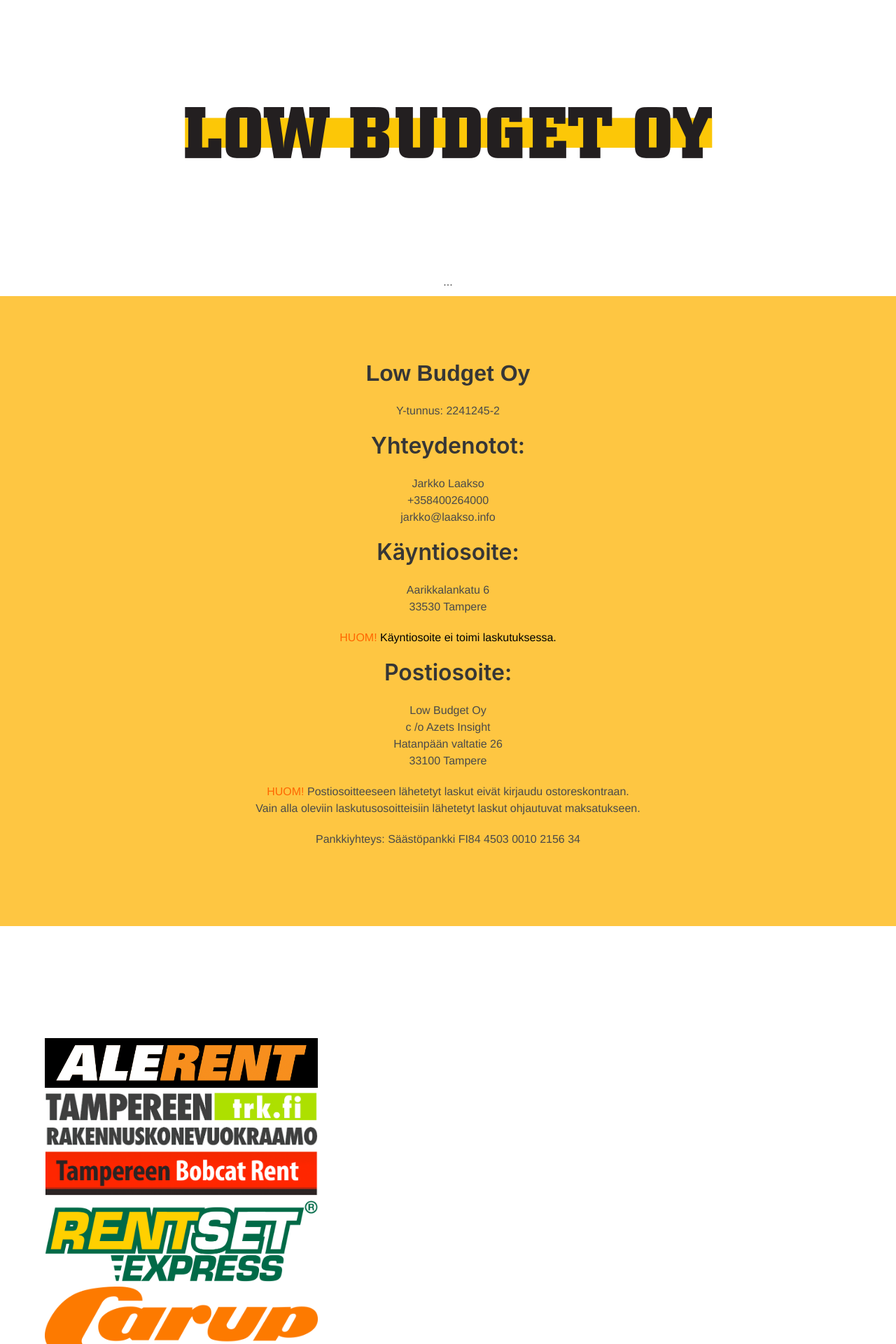
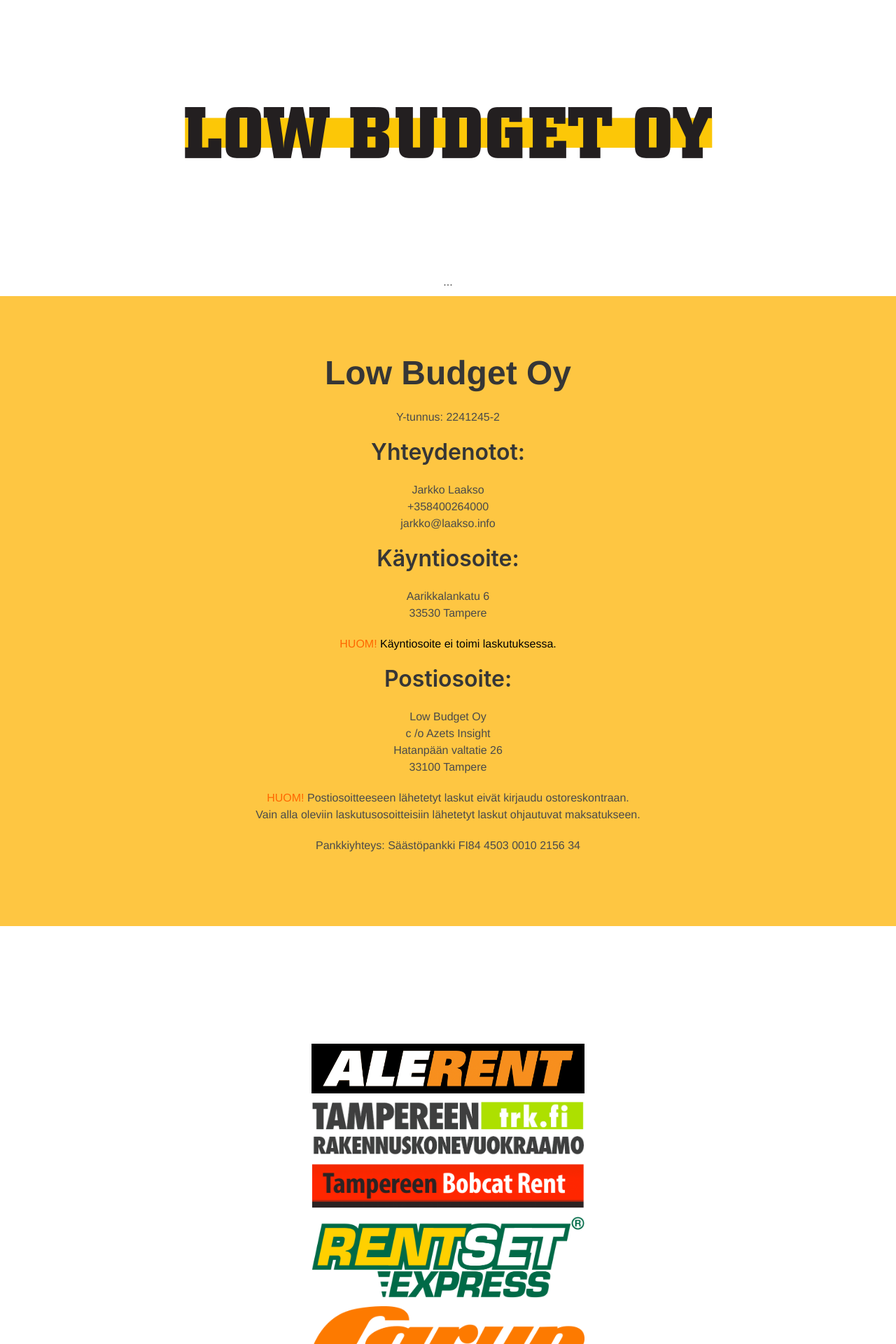
Before and after one commit to lowbmoi/lowbudgetfi, a Jekyll site: the page built from index.md, in a window 1280 px wide. Shown: the top 1920 px of the page at 70% size. Built offline with Jekyll 4.4.1, drawn with Linux system fonts in a browser that asks for light colours; nearby versions of some CDN libraries.

Commit message:
Adjustments to layout

```diff
--- a/_layouts/front.html
+++ b/_layouts/front.html
@@ -34,7 +34,27 @@
       .bg-gray { background-color: #eeeeee; }
       .bg-yellow { background-color: #fec642; }
 
-      .banner { max-width: 390px; }
+      .banner { max-width: 390px; margin: 5px 0px 5px 0px;}
+
+
+
+      /* isommassa kuin mobiili */
+
+      @media screen and (min-width: 769px) {
+        .logo-container {max-width: 800px;}
+      }
+
+
+      /* mobiilikoossa */
+
+      @media screen and (max-width: 766px) {
+        .logo-container {max-width: 200px;}
+        /*.add-margin-in-mobile {margin-top: 30px;}*/
+      }
+
+
+      .logo-wrapper { max-width: 200px; margin: 10px 0px 10px 0px; }
+
 
 
     </style>
@@ -48,7 +68,7 @@
 
 
 
-    <!-- full height hero -->
+    <!-- LOGO HERO -->
 
 
     <section class="hero is-medium">
@@ -92,7 +112,7 @@
 
 
 
-    <!-- full height hero -->
+    <!-- CONTACT HERO -->
 
 
     <section class="hero is-fullheight bg-yellow" id="contact">
@@ -107,7 +127,7 @@
       <div class="hero-body">
         <div class="container has-text-centered">
 
-          <h1 class="title">Low Budget Oy</h2>
+          <h1 class="title is-1">Low Budget Oy</h2>
 
           <p>Y-tunnus: 2241245-2</p>
 
@@ -160,7 +180,7 @@
 
       <!-- Hero content: will be in the middle -->
       <div class="hero-body">
-        <div class="container has-text-centered">
+        <div class="container has-text-centered" style="max-width: 390px;">
 
 
           <div class="banner">
@@ -209,7 +229,6 @@
         <nav class="tabs is-boxed is-fullwidth">
           <div class="container">
 
-            <a href="#contact">...</a>
 
           </div>
         </nav>
@@ -222,61 +241,53 @@
 
 
 
-    <!-- MERITS -->
+    <!-- REFERENCES HERO -->
 
 
-    <section class="hero is-successi is-fullheight">
-      <!-- Hero head: will stick at the top -->
-      <div class="hero-head">
+
+    <div class="container has-text-centered logo-container">
+
+
+      <div class="columns">
+
+
+        <div class="column logo-wrapper">
+
+          <a href="http://www.yrittajat.fi/pirkanmaanyrittajat">
+            <img src="https://www.yrittajat.fi/sites/default/files/sy_jasenyritys_2017_200x100px.png" alt="pirkanmaan-yrittajat.png" />
+          </a>
+
+        </div>
+
+        <div class="column logo-wrapper">
+
+          <a href="http://www.tampere.chamber.fi/">
+            <img src="img/tampereen_kauppakamari.jpg" alt="Tampereen kauppakamari" />
+          </a>
+
+        </div>
+
+        <div class="column logo-wrapper">
+
+          <a href="https://www.tilaajavastuu.fi/?yt=2241245-2">
+            <img src="img/tilaajavastuu.png" alt="Tilaajavastuu" />
+          </a>
+
+        </div>
+
+        <div class="column logo-wrapper">
+
+          <a href="#">
+            <img src="img/aaa-logo.png" alt="AAA - Korkein luottoluokitus" />
+          </a>
+
+        </div>
+
 
       </div>
 
 
-
-      <!-- Hero content: will be in the middle -->
-      <div class="hero-body">
-        <div class="container has-text-centered">
-
-          <div>
-            <a href="http://www.yrittajat.fi/pirkanmaanyrittajat">
-              <img src="https://www.yrittajat.fi/sites/default/files/sy_jasenyritys_2017_200x100px.png" alt="pirkanmaan-yrittajat.png" />
-            </a>
-          </div>
-
-          <div>
-            <a href="http://www.tampere.chamber.fi/">
-              <img src="img/tampereen_kauppakamari.jpg" alt="Tampereen kauppakamari" />
-            </a>
-          </div>
-
-          <div>
-            <a href="https://www.tilaajavastuu.fi/?yt=2241245-2">
-              <img src="img/tilaajavastuu.png" alt="Tilaajavastuu" />
-            </a>
-          </div>
-
-          <div>
-            <a href="#">
-              <img src="img/aaa-logo.png" alt="AAA - Korkein luottoluokitus" />
-            </a>
-          </div>
-
-
-        </div>
-      </div>
-
-
-      <!-- Hero footer: will stick at the bottom -->
-      <div class="hero-foot">
-        <nav class="tabs is-boxed is-fullwidth">
-          <div class="container">
-
-
-          </div>
-        </nav>
-      </div>
-
-    </section>
+    </div>
 
 
 
@@ -287,7 +298,11 @@
 
 
 
-    <!-- full height hero -->
+
+
+
+
+    <!-- Invoicing information hero -->
 
 
     <section class="hero is-fullheight bg-gray">
```
